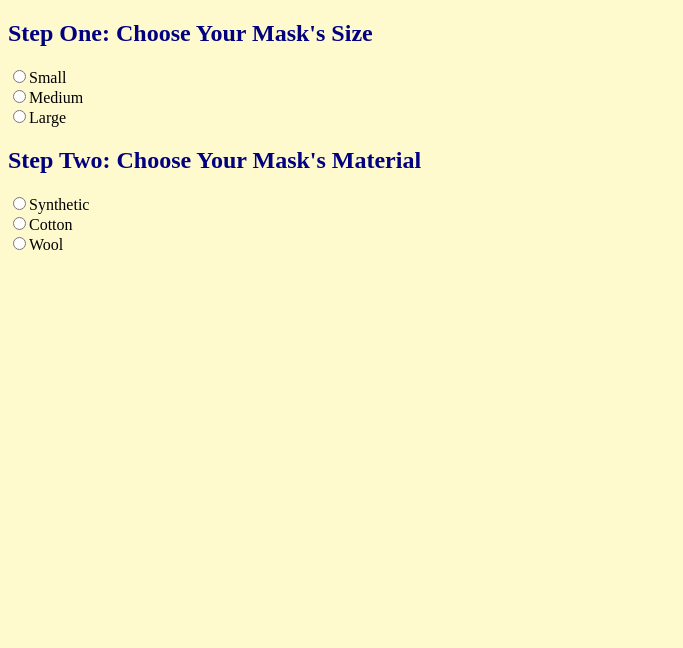
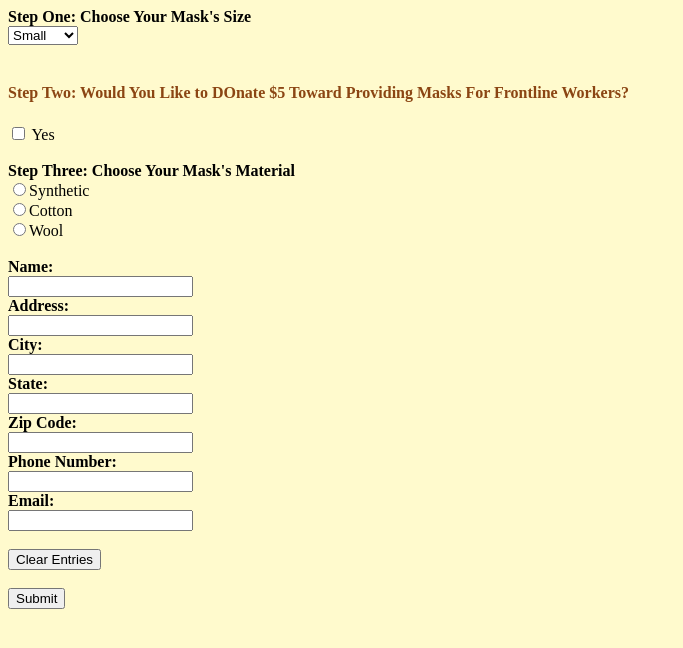
Before and after one commit to zmt28/INFO-151, a plain HTML site: page Form.html in a window 1280 px wide. Shown: the whole page, without its empty margins (0-683 px from the left). Drawn offline with Linux system fonts and the light colour scheme; files that its build step writes are made by us from their sources.

Commit message:
Update Form.html

```diff
--- a/Form.html
+++ b/Form.html
@@ -5,20 +5,88 @@
     <meta charset="utf-8">
     <title>Mask Factory</title>
     <link href = "CSS/maskfactory.css" rel = "stylesheet" type = "text/css"></link>
+<!-- ZMT JS Function -->
 <script>
+    function validateForm() {
+  var a = document.form.name.value;
+  var b = document.form.address.value;
+  var c = document.form.city.value;
+  var d = document.form.state.value;
+  var e = document.form.zipcode.value;
+  var f = document.form.phonenumber.value;
+  var g = document.form.email.value;
+  var h = document.form.sizes.value;
+  var i = document.form.material.value;
+  var j = document.getElementById("donate").checked;
+  if (a == "" || b == "" || c == "" || d == "" || e == "" || f == "" || g == "" || h == "" || i == "" || j == false) {
+    alert("All fields must be filled out");
+    return false;
+  }
+  else {
+    alert("Name: "  + a + " Address: " + b + " City: " + c + " State: " + d + " Zipcode: " + e + " Phone Number: " + f + " Email: " + g + " Size: " + h + " Material: " + i)
+    return true;
+  }
+}
 </script>
 </head>
 <body>
 <!-- ZMT Form -->
-<form>
-<h2>Step One: Choose Your Mask's Size</h2>
-<input name="sizes" type="radio" value="Small">Small<br>
-<input name="sizes" type="radio" value="Medium">Medium<br>
-<input name="sizes" type="radio" value="Large">Large<br>
-<h2>Step Two: Choose Your Mask's Material</h2>
+<form name="form">
+  <!-- ZMT Dropdown-->
+<label for='size'><b>Step One: Choose Your Mask's Size</b></label>
+<br>
+<select id="size" name="sizes">
+<option value="Small">Small</option>
+<option value="Medium">Medium</option>
+<option value="Large">Large</option>
+</select>
+<br>
+<br>
+<!-- ZMT Checkbox -->
+<h4> Step Two: Would You Like to DOnate $5 Toward Providing Masks For Frontline Workers?</h4>
+<input type="checkbox" id="donate" name="donate" value="Yes">
+<label for="donate">Yes</label><br>
+<br>
+<!-- ZMT Radio Buttons -->
+<label><b>Step Three: Choose Your Mask's Material</b></label>
+<br>
 <input name="material" type="radio" value="Synthetic">Synthetic<br>
 <input name="material" type="radio" value="Cotton">Cotton<br>
 <input name="material" type="radio" value="Wool">Wool<br>
+<br>
+<!-- ZMT Textboxes -->
+<label><b>Name:</b></label>
+<br>
+<input type="text" name="name">
+<br>
+<label><b>Address:</b></label>
+<br>
+<input type="text" name="address">
+<br>
+<label><b>City:</b></label>
+<br>
+<input type="text" name="city">
+<br>
+<label><b>State:</b></label>
+<br>
+<input type="text" name="state">
+<br>
+<label><b>Zip Code:</b></label>
+<br>
+<input type="text" name="zipcode">
+<br>
+<label><b>Phone Number:</b></label>
+<br>
+<input type="text" name="phonenumber">
+<br>
+<label><b>Email:</b></label>
+<br>
+<input type="text" name="email">
+<br><br>
+<!-- ZMT Buttons -->
+<button onclick = "document.getElementById(form).reset();" >Clear Entries</button>
+<br><br>
+<button onclick = "javascript:validateForm();" >Submit</button>
 </form>
 </body>
 
```
